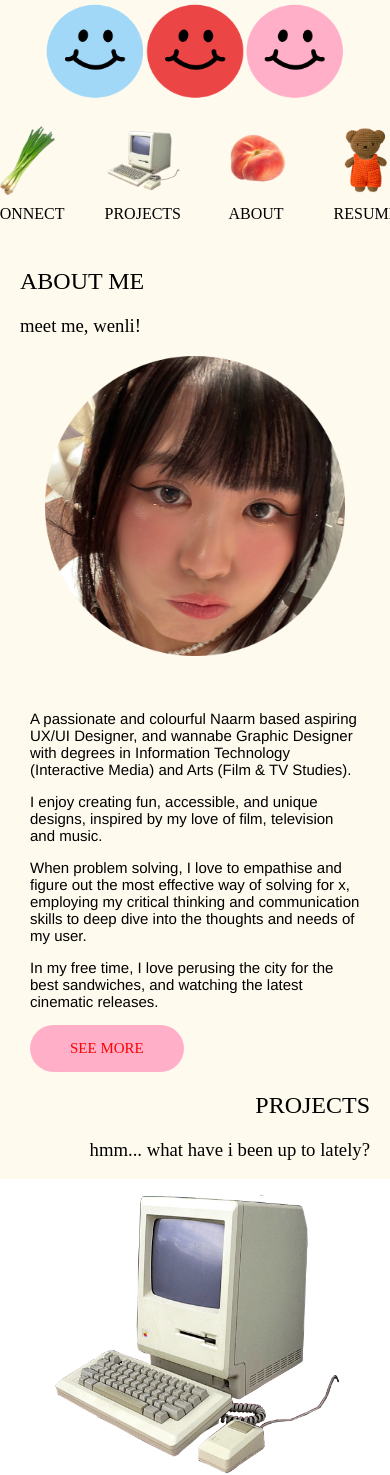
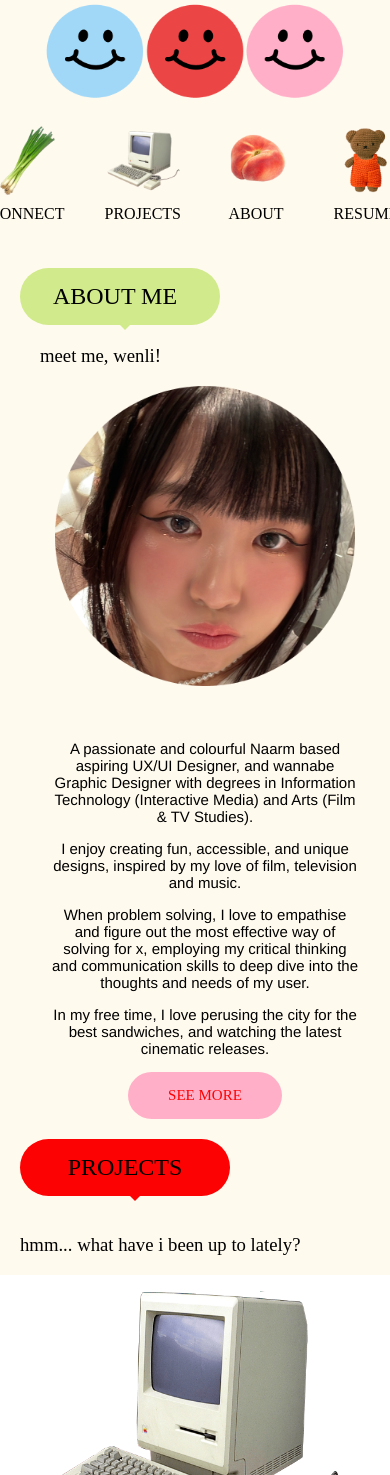
Before and after one commit to jacqwloo/ux_ui_hw_18, a plain HTML site: page index.html in a window 390 px wide. Shown: the part 77-1552 px from the top of the page. Drawn offline with Linux system fonts and the light colour scheme; a web font is replaced by a local one.

Commit message:
13.1.24 6:20pm

```diff
--- /dev/null
+++ b/css/banner-test.css
@@ -0,0 +1,74 @@
+logo-slider {
+
+    $slider-duration  : var(--slider-duration, 5s);
+    $slider-gap       : var(--slider-gap, max(16px, max(16px, 2vw)));
+    $slider-min-width : var(--min-width, 320);
+    $slider-max-width : var(--max-width, 1920);
+
+    overflow: hidden;
+    max-width: 1920px;
+    min-width : 320px;
+    width: 100%;
+      display: flex;
+    padding-block:5px;
+
+    @keyframes marquee {
+      0%   { transform: translateX(0%); }
+      100% { transform: translateX(calc(-50% - (#{$slider-gap} * 2))); }
+    }
+
+    > div {
+          display: flex;
+      align-items: center;
+      animation: marquee calc(#{$slider-duration} + (var(--variable-duration, 0s) * 10)) linear infinite;
+      justify-content: space-between;
+      gap:$slider-gap;
+      img {
+        height:clamp(50%, 10vw, 100%);
+        max-width:150px;
+        max-height:100px;
+        object-fit:contain;
+        display:block;
+      }
+      a {
+        outline:1px solid white;
+      }
+      > * {
+        &:where(:nth-child(1), :nth-child(21)) { outline:5px dashed red; }
+        &:where(:nth-child(20), :nth-child(40)) { outline:5px dashed yellow; }
+      }
+      &:hover {
+        animation-play-state: paused;
+      }
+      }
+
+    @media (min-width:1920px) {
+      -webkit-mask-image: linear-gradient(to right, transparent, white 10vw, white calc(100% - 10vw), transparent);
+    }
+
+  }
+
+  // -----------------------------------------------------------------------------
+  // Global resets and basic layout styling. PLEASE IGNORE!
+  // -----------------------------------------------------------------------------
+
+  html {
+    height : 100%;
+  }
+
+  body {
+    display          : flex;
+    min-height       : 100%;
+    place-content    : center;
+    place-items      : center;
+    background-color : #060606;
+    gap              : 1em;
+    font             : normal 400 clamp(1rem, 2vw, 1.1875rem)/1.6 "Open Sans", sans-serif;
+    background : black repeating-linear-gradient(
+      -45deg,
+      rgba(#666B7A, 0.2),
+      rgba(#666B7A, 0.2) 1px,
+      rgba(#666B7A, 0.3) 1px,
+      rgba(#666B7A, 0.3) 20px
+     )
+  }
--- a/css/style.css
+++ b/css/style.css
@@ -51,11 +51,36 @@ nav ul {
     padding: 0px;
 }
 
+
 /* Hero Section */
 
-.content {
+.heroImg {
     max-width: 1200px;
     margin: 0 auto;
+}
+
+.content h2{
+    background:#D1EA8C;
+    padding: 15px 30px;
+    border-radius: 40px;
+    width: 150px;
+    display: flex;
+    flex-direction: column;
+    align-items: center;
+    color: black;
+}
+
+.content h2:after {
+    content:'';
+    bottom: 0;
+    left: 20px;
+    width: 0;
+    height: 0;
+    border: 20px solid transparent;
+    border-top-color: #D1EA8C;
+    border-bottom: 0;
+    margin-left: 20px;
+    margin-bottom: -20px;
 }
 
 .paragraph {
@@ -90,9 +115,32 @@ nav ul {
     max-width: 1200px;
     margin: 0 auto;
 }
+.projSectionTitle { /*cant get it to align to the right*/
+    display: flex;
+    flex-direction: column;
+}
+.projSectionTitle h2{
+    background:#FD0202;
+    padding: 15px 30px;
+    border-radius: 40px;
+    width: 150px;
+    display: flex;
+    flex-direction: column;
+    align-items: center;
+    color: black;
+}
 
-.projSectionTitle {
-    text-align: right;
+.projSectionTitle h2:after {
+    content:'';
+    bottom: 0;
+    left: 20px;
+    width: 0;
+    height: 0;
+    border: 20px solid transparent;
+    border-top-color: #FD0202;
+    border-bottom: 0;
+    margin-left: 20px;
+    margin-bottom: -20px;
 }
 
 .slides {
@@ -241,11 +289,15 @@ h3 {
 
 /*MOBILE MEDIA QUERY*/
 @media only screen and (max-width: 600px) {
-    .heroImg h2 {
-        width: 100%;
+
+/*about*/
+    .heroImg {
+        margin-left: 20px;
+    }
+    .content h2 {
         padding-left: 20px;
     }
-    .heroImg h3 {
+    .content h3 {
         width: 100%;
         padding-left: 20px;
     }
@@ -255,23 +307,31 @@ h3 {
     .wenli {
         margin: 0 auto;
     }
+    .about {
+        text-align: center;
+    }
+
+/*project*/
     .project {
         width: 100%;
     }
     .projSectionTitle {
-        padding-right: 20px;
+        padding-left: 20px;
     }
-
     .projSlides {
         flex-direction: column;
     }
     .slide {
         width: 100%;
     }
+
+/*resume*/
     .resume {
         width: 100%;
         padding-left: 20px;
     }
+
+/*footer*/
     .foot {
         padding-right: 20px;
     }
```
Also changed, not shown: banner-test.html (added, +50 -0 lines), js/banner-test.js (added, +44 -0 lines), 1 other file.
